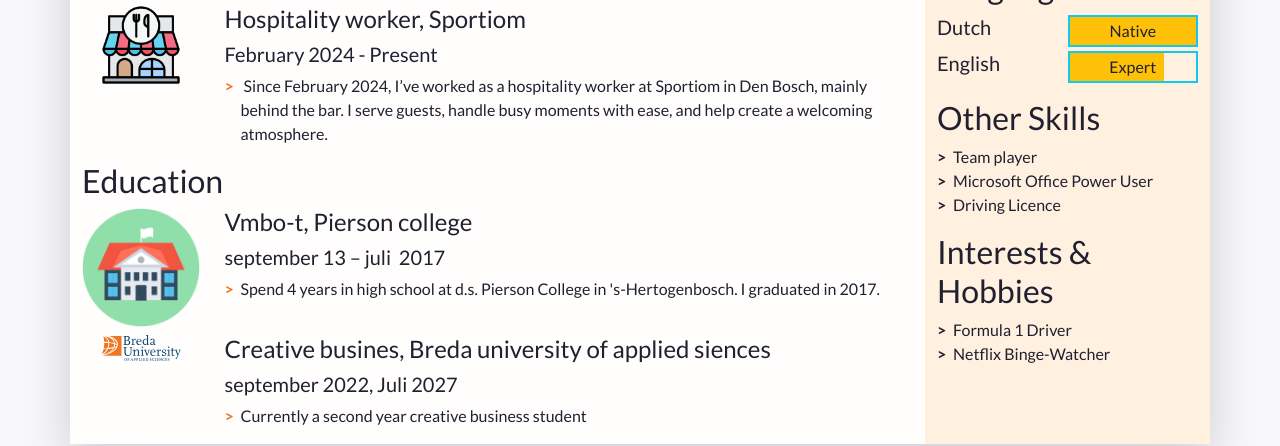
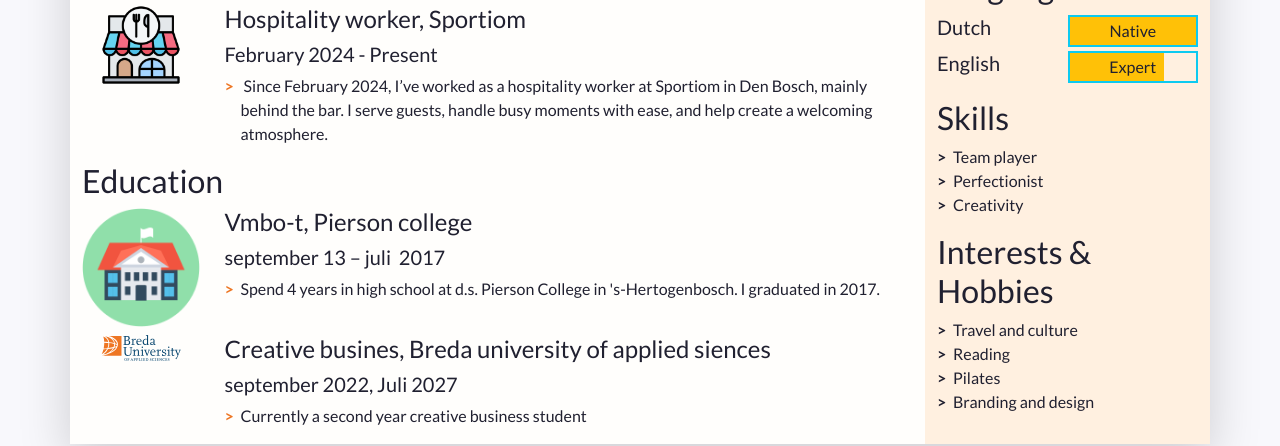
Before and after one commit to 224403Claire/Claire_Soeterbroek_Prj4_CV, a plain HTML site: page index.html in a window 1280 px wide. Shown: the part 526-972 px from the top of the page. Drawn offline with nearby package versions, Linux system fonts and the light colour scheme.

Commit message:
Update index.html
changed the interests

```diff
--- a/index.html
+++ b/index.html
@@ -160,19 +160,21 @@ graduated in 2017.</li>
           </section>
 
           <section class="my-3 aside-section">
-            <h2>Other Skills</h2>
+            <h2>Skills</h2>
             <ul class="skill-list list-unstyled">
               <li class="skill-item">Team player</li>
-              <li class="skill-item">Microsoft Office Power User</li>
-              <li class="skill-item">Driving Licence</li>
+              <li class="skill-item">Perfectionist</li>
+              <li class="skill-item">Creativity</li>
             </ul>
           </section>
 
           <section class="my-3 aside-section">
             <h2>Interests &amp; Hobbies</h2>
             <ul class="skill-list list-unstyled">
-              <li class="skill-item">Formula 1 Driver</li>
-              <li class="skill-item">Netflix Binge-Watcher</li>
+              <li class="skill-item">Travel and culture</li>
+              <li class="skill-item">Reading</li>
+				<li class="skill-item">Pilates</li>
+								<li class="skill-item">Branding and design</li>
             </ul>
           </section>
 
```
